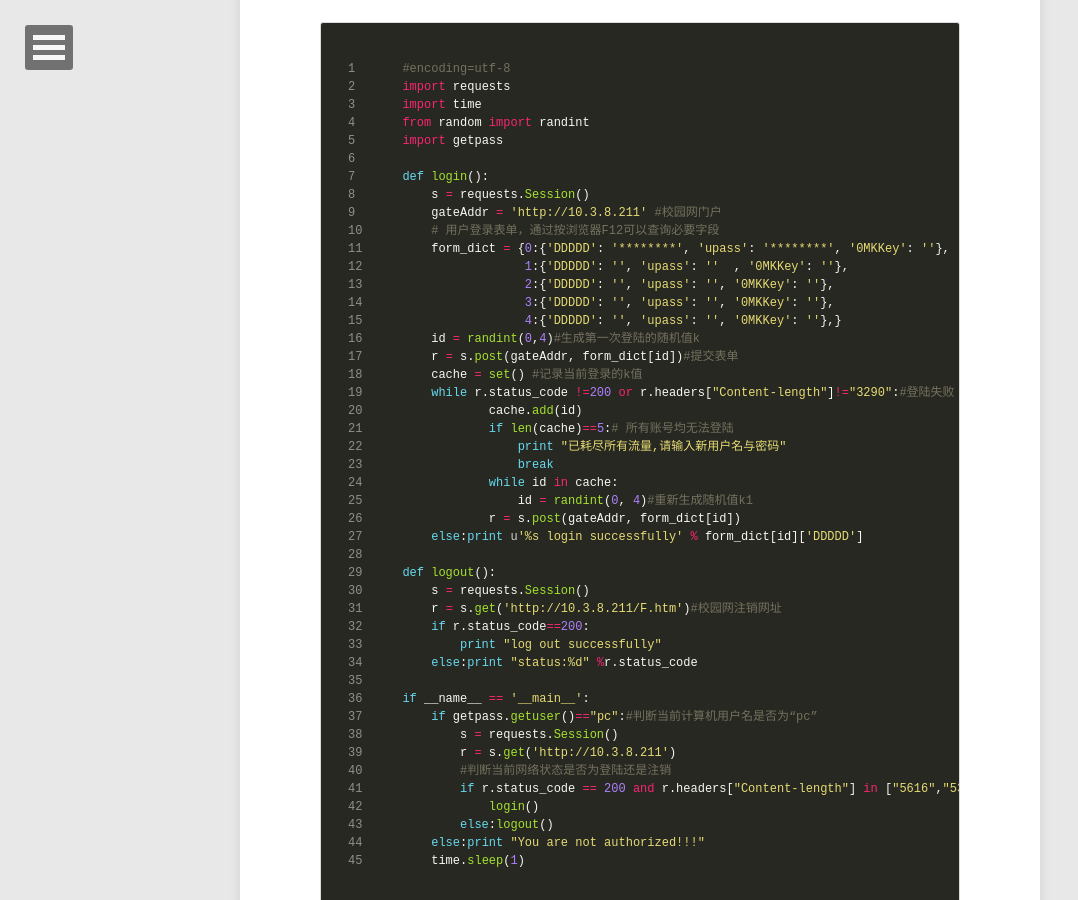
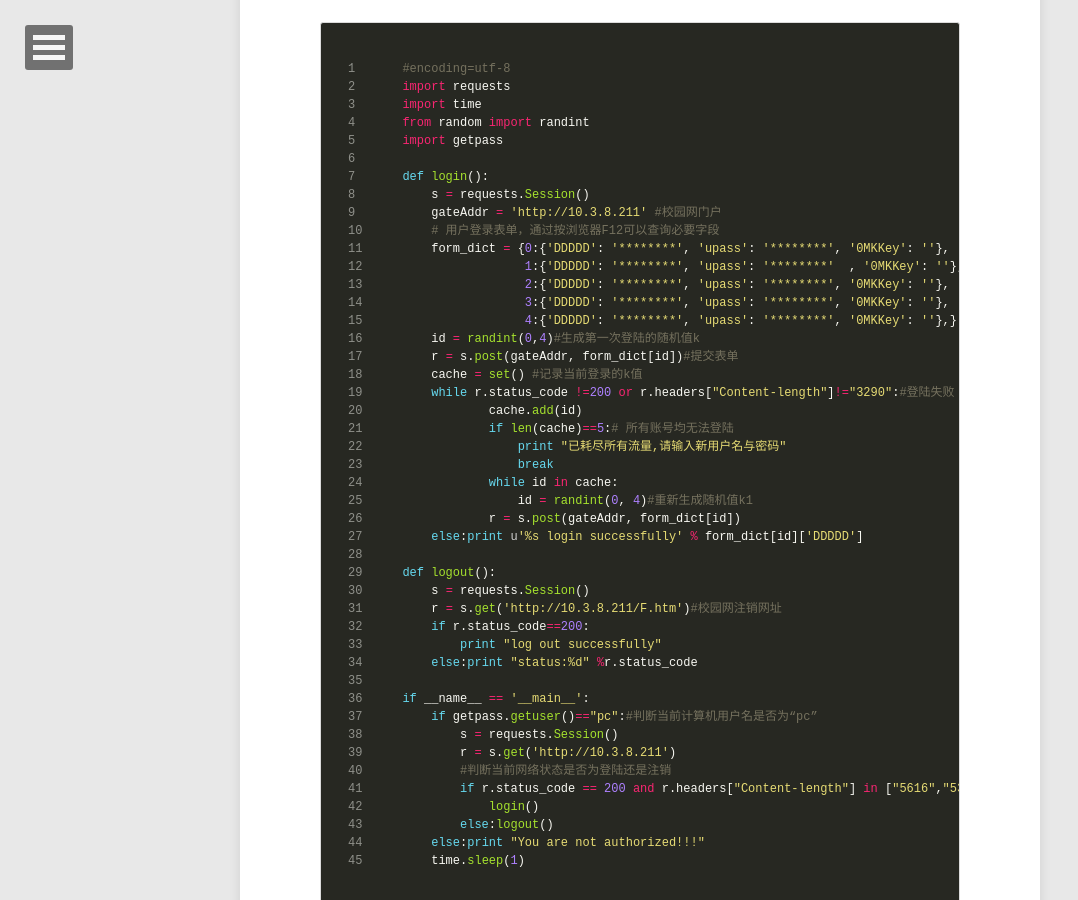
Before and after one commit to zhihuz/zhihuz.github.io, a Jekyll site: the page built from _posts/2016-09-03-北邮校园网网关自动登录脚本.md, in a window 1280 px wide and 900 px high, scrolled down 1167 px. Shown: the whole window, without its empty margins (0-1078 px from the left). Built offline with Jekyll 4.4.1, drawn with Linux system fonts in a browser that asks for light colours; nearby versions of some CDN libraries.

Commit message:
Signed-off-by: zhihui zhang <zhihui zhang>

```diff
--- a/_posts/2016-09-03-北邮校园网网关自动登录脚本.md
+++ b/_posts/2016-09-03-北邮校园网网关自动登录脚本.md
@@ -39,10 +39,10 @@ def login():
     gateAddr = 'http://10.3.8.211' #校园网门户
     # 用户登录表单，通过按浏览器F12可以查询必要字段
     form_dict = {0:{'DDDDD': '********', 'upass': '********', '0MKKey': ''},
-                 1:{'DDDDD': '', 'upass': ''  , '0MKKey': ''},
-                 2:{'DDDDD': '', 'upass': '', '0MKKey': ''},
-                 3:{'DDDDD': '', 'upass': '', '0MKKey': ''},
-                 4:{'DDDDD': '', 'upass': '', '0MKKey': ''},}
+                 1:{'DDDDD': '********', 'upass': '********'  , '0MKKey': ''},
+                 2:{'DDDDD': '********', 'upass': '********', '0MKKey': ''},
+                 3:{'DDDDD': '********', 'upass': '********', '0MKKey': ''},
+                 4:{'DDDDD': '********', 'upass': '********', '0MKKey': ''},}
     id = randint(0,4)#生成第一次登陆的随机值k
     r = s.post(gateAddr, form_dict[id])#提交表单
     cache = set() #记录当前登录的k值
```
Also changed, not shown: _posts/2016-11-16-windows-codeblocks配置asio.md (+7 -2 lines).
